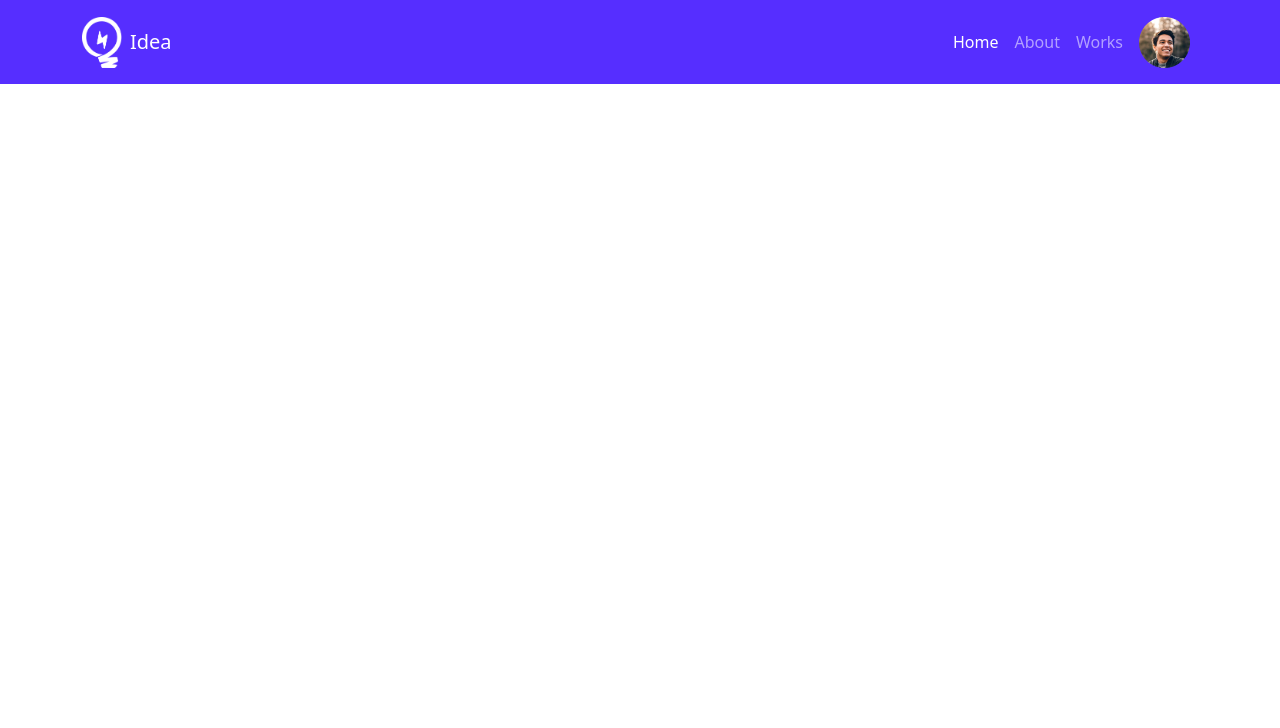
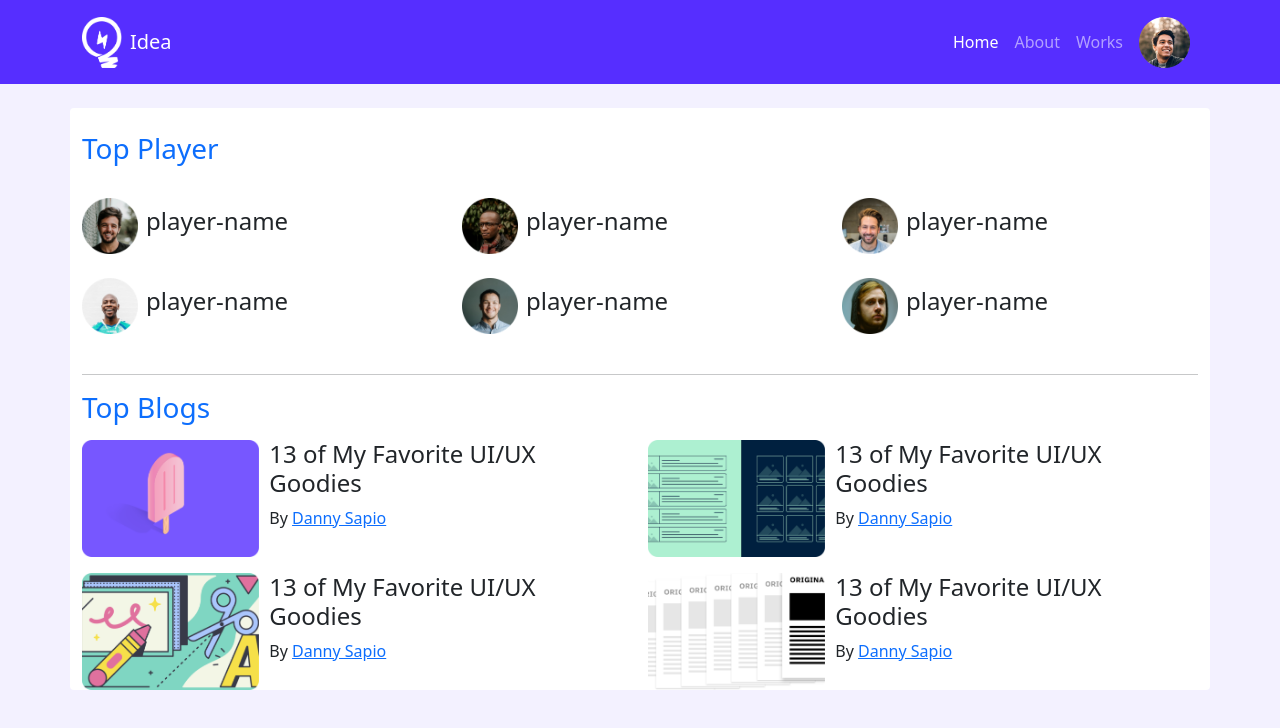
Before and after one commit to MdAbdulKayumKhan/leader-board-bootstrap, a plain HTML site: page index.html in a window 1280 px wide. Drawn offline with Linux system fonts and the light colour scheme.

Commit message:
top players and blogs added

```diff
--- a/index.html
+++ b/index.html
@@ -9,7 +9,7 @@
     <link rel="stylesheet" href="css/bootstrap.min.css">
 </head>
 
-<body>
+<body style="background-color:#F3F1FF;">
     <header>
         <nav class="navbar navbar-expand-lg navbar-dark" style="background-color: #562EFF;">
             <div class="container">
@@ -46,6 +46,93 @@
         </nav>
     </header>
     <main>
+        <section class="container bg-white rounded">
+            <div>
+                <div class="row gy-4 mt-4 pb-4">
+                    <h3 class="text-primary">Top Player</h3>
+                    <div class="col-12 col-md-6 col-lg-4 d-flex align-items-center">
+                        <img width="56" src="images/players/player-1.png" alt="">
+                        <h4 class="ms-2"> player-name</h4>
+                    </div>
+                    <div class="col-12 col-md-6 col-lg-4 d-flex align-items-center">
+                        <img width="56" src="images/players/player-2.png" alt="">
+                        <h4 class="ms-2"> player-name</h4>
+                    </div>
+                    <div class="col-12 col-md-6 col-lg-4 d-flex align-items-center">
+                        <img width="56" src="images/players/player-3.png" alt="">
+                        <h4 class="ms-2"> player-name</h4>
+                    </div>
+                    <div class="col-12 col-md-6 col-lg-4 d-flex align-items-center">
+                        <img width="56" src="images/players/player-4.png" alt="">
+                        <h4 class="ms-2"> player-name</h4>
+                    </div>
+                    <div class="col-12 col-md-6 col-lg-4 d-flex align-items-center">
+                        <img width="56" src="images/players/player-5.png" alt="">
+                        <h4 class="ms-2"> player-name</h4>
+                    </div>
+                    <div class="col-12 col-md-6 col-lg-4 d-flex align-items-center">
+                        <img width="56" src="images/players/player-6.png" alt="">
+                        <h4 class="ms-2"> player-name</h4>
+                    </div>
+
+                </div>
+            </div>
+            <hr>
+            <div>
+                <h3 class="text-primary mb-3">Top Blogs</h3>
+                <div class="row g-3">
+                    <div class="col-md-12 col-lg-6 d-flex">
+                        <div class="row">
+                            <div class="col-12 col-12 col-lg-4">
+                                <img width="177" src="images/blogs/blog-1.png" alt="">
+                            </div>
+                            <div class="col-12 col-lg-6 ps-2">
+                                <h4>13 of My Favorite
+                                    UI/UX Goodies</h4>
+                                <p>By <a href="">Danny Sapio</a></p>
+                            </div>
+                        </div>
+                    </div>
+                    <div class="col-md-12 col-lg-6 d-flex ps-2">
+                        <div class="row">
+                            <div class="col-12 col-lg-4">
+                                <img width="177" src="images/blogs/blog-2.png" alt="">
+                            </div>
+                            <div class="col-12 col-lg-6 ps-2">
+                                <h4>13 of My Favorite
+                                    UI/UX Goodies</h4>
+                                <p>By <a href="">Danny Sapio</a></p>
+                            </div>
+                        </div>
+                    </div>
+                    <div class="col-md-12 col-lg-6 d-flex ps-2">
+                        <div class="row">
+                            <div class="col-12 col-lg-4">
+                                <img width="177" src="images/blogs/blog-3.png" alt="">
+                            </div>
+                            <div class="col-12 col-lg-6 ps-2">
+                                <h4>13 of My Favorite
+                                    UI/UX Goodies</h4>
+                                <p>By <a href="">Danny Sapio</a></p>
+                            </div>
+                        </div>
+                    </div>
+                    <div class="col-md-12 col-lg-6 d-flex ps-2">
+                        <div class="row">
+                            <div class="col-12 col-lg-4">
+                                <img width="177" src="images/blogs/blog-4.png" alt="">
+                            </div>
+                            <div class=" col-12 col-lg-6 ps-2">
+                                <h4>13 of My Favorite
+                                    UI/UX Goodies</h4>
+                                <p>By <a href="">Danny Sapio</a></p>
+                            </div>
+                        </div>
+                    </div>
+
+                </div>
+            </div>
+        </section>
 
     </main>
     <footer>
```
